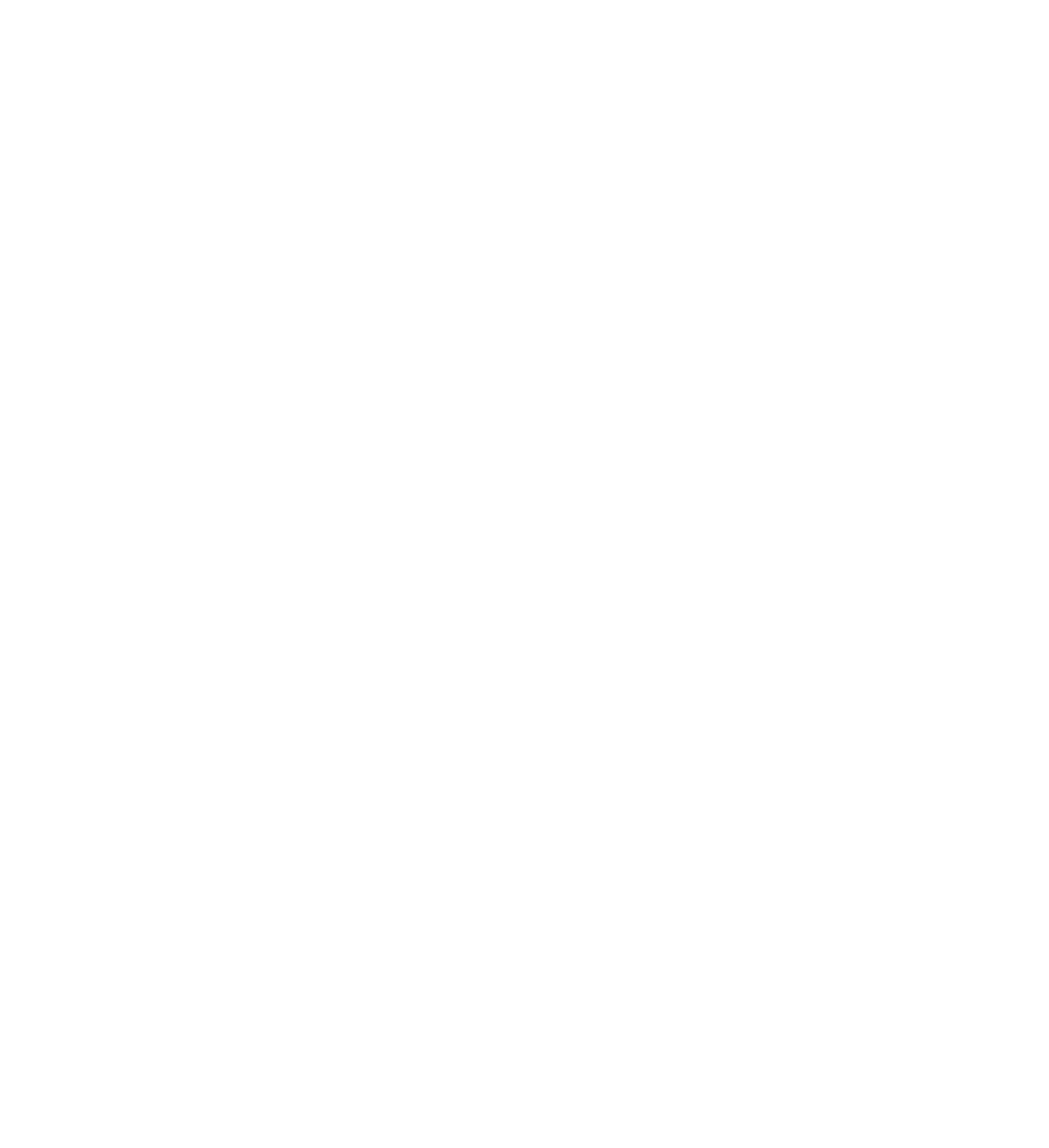
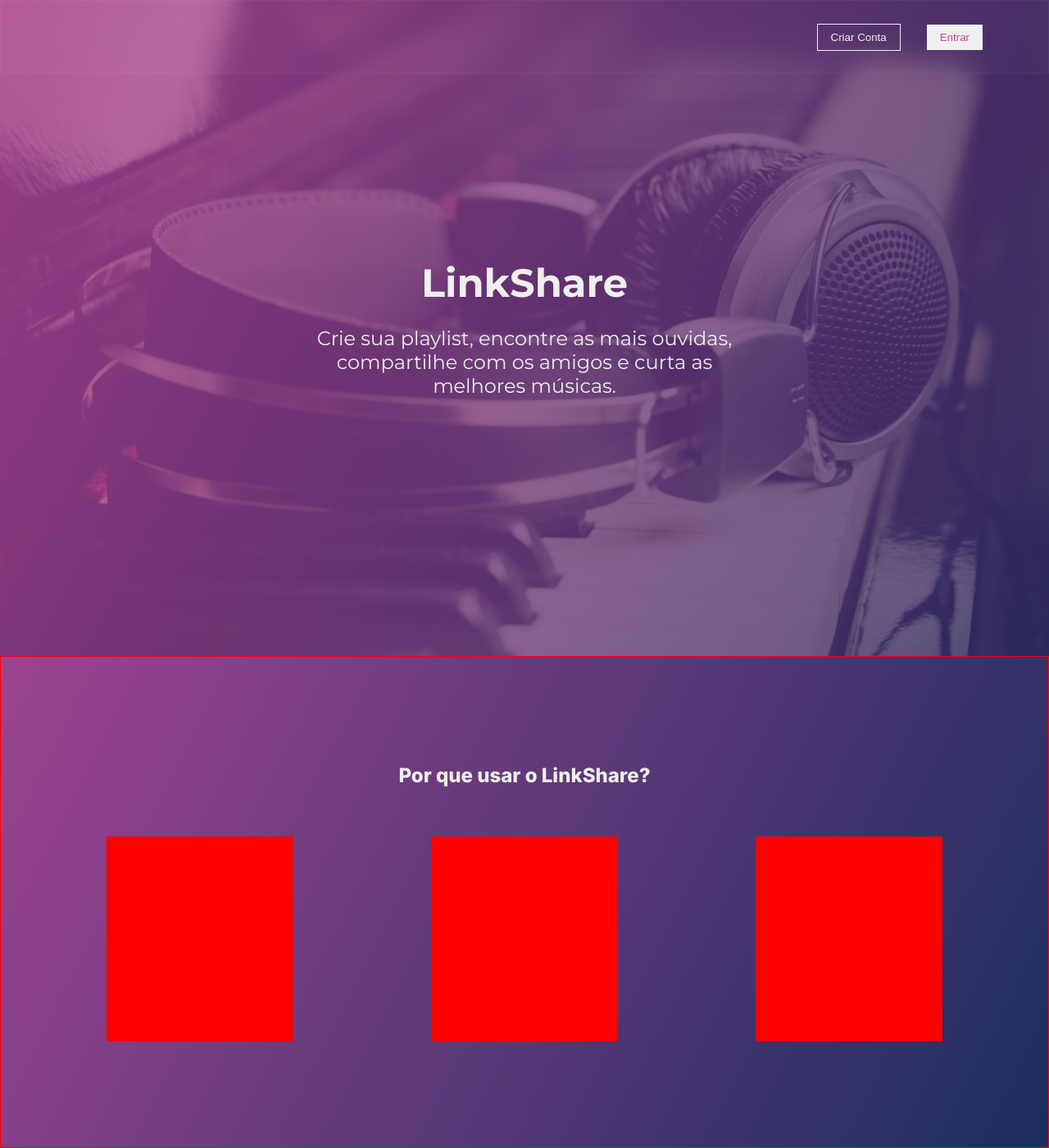
Before and after one commit to Tucupi-SN/projeto-pw-linkshare, a plain HTML site: page frontend/index.html in a window 1280 px wide. Shown: the whole page at 82% size. Before the commit the page ends 800 px from the top, so only its background shows below. Drawn offline with Linux system fonts and the light colour scheme.

Commit message:
creating banner and header

```diff
--- a/frontend/index.html
+++ b/frontend/index.html
@@ -4,7 +4,30 @@
         <meta charset="UTF-8" />
         <meta http-equiv="X-UA-Compatible" content="IE=edge" />
         <meta name="viewport" content="width=device-width, initial-scale=1.0" />
+        <link rel="stylesheet" href="./styles/general.css" />
         <title>LinkShare</title>
     </head>
-    <body></body>
+    <body>
+        <header>
+            <button class="btn-outline">Criar Conta</button>
+            <button class="btn">Entrar</button>
+        </header>
+        <section class="banner">
+            <div>
+                <h1>LinkShare</h1>
+                <h2>
+                    Crie sua playlist, encontre as mais ouvidas, compartilhe com
+                    os amigos e curta as melhores músicas.
+                </h2>
+            </div>
+        </section>
+        <section class="use-linkShare">
+            <h3>Por que usar o LinkShare?</h3>
+            <div>
+                <div class="cards"></div>
+                <div class="cards"></div>
+                <div class="cards"></div>
+            </div>
+        </section>
+    </body>
 </html>
--- a/frontend/styles/general.css
+++ b/frontend/styles/general.css
@@ -11,6 +11,7 @@ font-family: 'Montserrat', sans-serif; */
 
 :root {
     --white: #efefef;
+    --purple: #bf4a9d;
 }
 
 h1 {
@@ -23,7 +24,7 @@ h1 {
 h2 {
     font-family: "Montserrat", sans-serif;
     font-weight: 400;
-    font-size: 28px;
+    font-size: 24px;
     color: var(--white);
 }
 
@@ -40,3 +41,92 @@ p {
     font-size: 16px;
     color: var(--white);
 }
+
+body {
+    background: linear-gradient(
+        116.82deg,
+        #bf4a9d 0%,
+        #1b2d5f 100%,
+        #1b2d5f 100%,
+        #1b2d5f 100%
+    );
+}
+
+header {
+    display: flex;
+    align-items: center;
+    gap: 32px;
+    padding: 0 80px;
+    justify-content: end;
+    height: 90px;
+    width: 100%;
+    border: 1px solid rgba(255, 255, 255, 0.05);
+    background: rgba(255, 255, 255, 0.02);
+    backdrop-filter: blur(12px);
+    position: fixed;
+    z-index: 10;
+}
+
+button {
+    border: none;
+}
+
+.btn {
+    display: flex;
+    justify-content: center;
+    align-items: center;
+    padding: 8px 16px;
+    color: var(--purple);
+}
+
+.btn-outline {
+    display: flex;
+    justify-content: center;
+    align-items: center;
+    padding: 8px 16px;
+    background-color: transparent;
+    border: 1px solid var(--white);
+    color: var(--white);
+}
+
+.banner {
+    display: flex;
+    align-items: center;
+    justify-content: center;
+    height: 800px;
+    width: 100%;
+    background: url(/frontend/assets/images/capa.jpg) center center;
+    background-size: cover;
+}
+
+.banner div {
+    height: 100%;
+    width: 40%;
+    display: flex;
+    flex-direction: column;
+    justify-content: center;
+    text-align: center;
+    gap: 24px;
+}
+
+.use-linkShare {
+    height: 600px;
+    width: 100%;
+    border: 1px solid red;
+    display: flex;
+    align-items: center;
+    justify-content: center;
+    flex-direction: column;
+    gap: 60px;
+}
+
+.use-linkShare div {
+    display: flex;
+    gap: 168px;
+}
+
+.cards {
+    height: 250px;
+    width: 228px;
+    background-color: red;
+}
```
Also changed, not shown: frontend/assets/images/capa.jpg (added).
